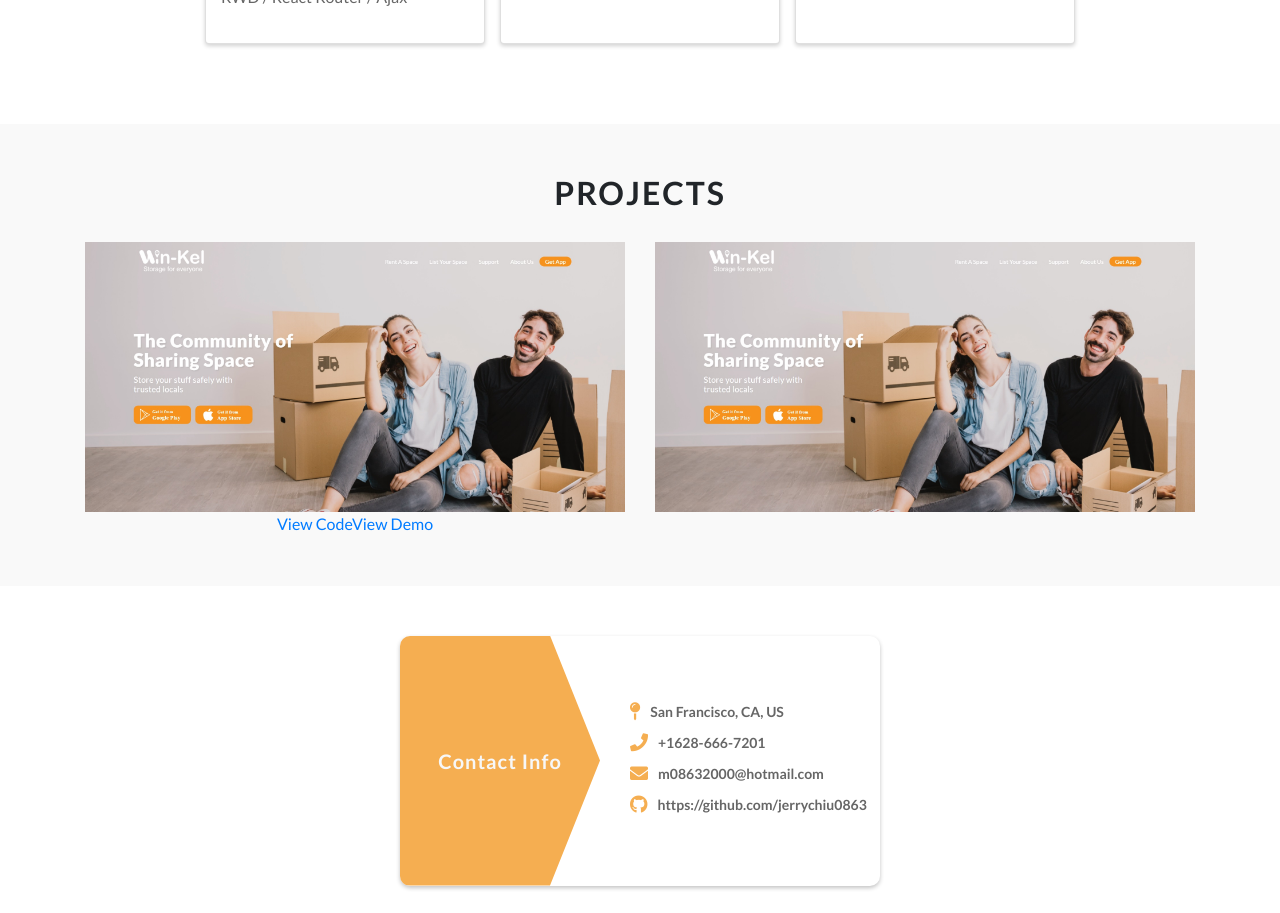
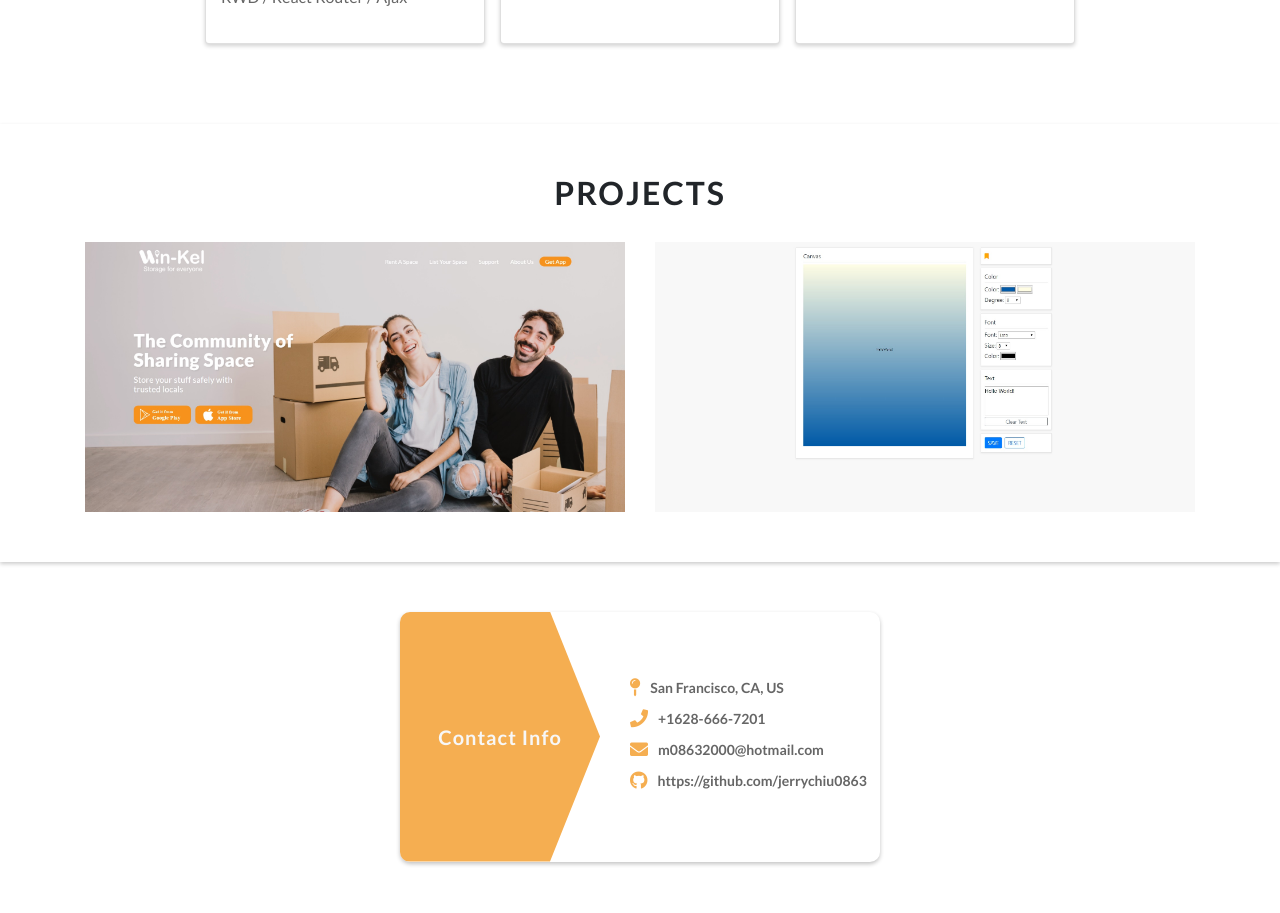
Before and after one commit to jerrychiu0863/Jerry__Chiu, a React (Create React App) app: page / in a window 1280 px wide. Shown: the part 1060-1973 px from the top of the page. Built offline with nearby package versions, Linux system fonts and the light colour scheme.

Commit message:
import poject pics

```diff
--- a/src/components/Projects.jsx
+++ b/src/components/Projects.jsx
@@ -1,7 +1,8 @@
 import React from 'react';
 import '../css/Projects.css';
 //import { HashLink as Link } from 'react-router-hash-link';
-import winkel from '../assets/projects/winkel.jpg';
+import project1 from '../assets/projects/winkel.jpg';
+import project2 from '../assets/projects/transitionBGgenerator.jpg';
 
 const Projects = () => {
   return (
@@ -10,15 +11,11 @@ const Projects = () => {
         <h2 style={{textTransform: 'uppercase', marginBottom: '30px', fontWeight: '700', letterSpacing: '2px'}}>Projects</h2>
         <div className="row">
           <div className="col-6" style={{overflow: 'hidden'}}>
-            <img src={winkel} width='100%' alt="win-kel" />
-            <div>
-              <a href="#">View Code</a>
-              <a href="https://www.win-kel.com/" target="_blank">View Demo</a>
-            </div>
+            <img src={project1} width='100%' height='auto' alt="win-kel" />
 
           </div>
           <div className="col-6" style={{overflow: 'hidden'}}>
-            <img src={winkel} width='100%' alt="win-kel" />
+            <img src={project2} width='100%' height='100%' alt="win-kel" />
 
           </div>
         </div>
--- a/src/css/Projects.css
+++ b/src/css/Projects.css
@@ -1,5 +1,6 @@
 .Projects {
   text-align: center;
   padding: 50px;
-  background-color: #f9f9f9;
+  background-color: #fff;
+  box-shadow: 0 2px 4px rgba(0,0,0,.2);
 }
```
